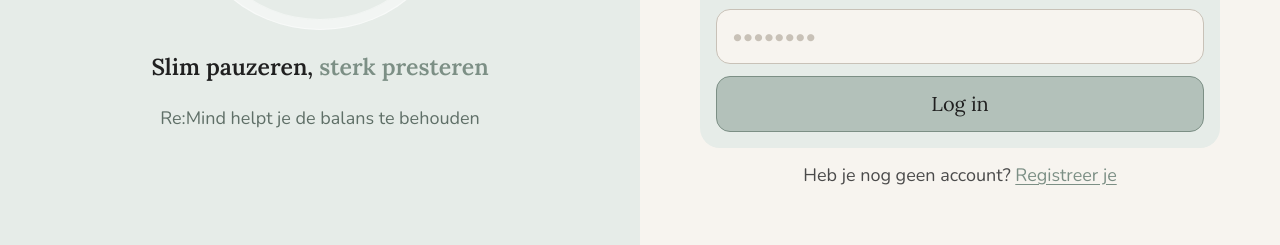
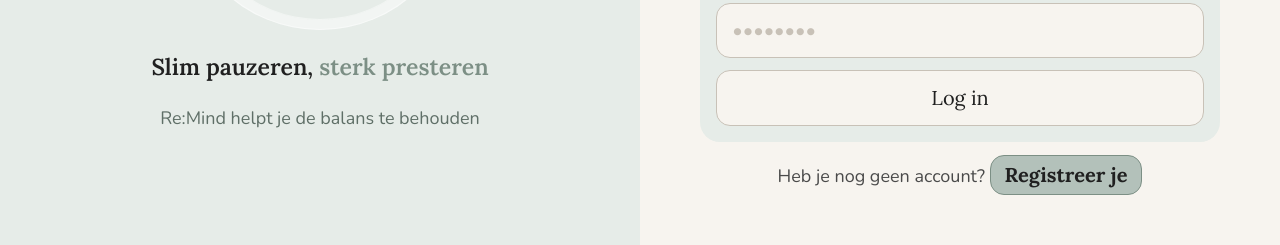
Before and after one commit to sampittois/Re-Mind_App_Individueel, a React (Vite) app in the folder stress-app/frontend/: page / in a window 1280 px wide. Shown: the part 459-704 px from the top of the page. Built offline with nearby package versions, Linux system fonts and the light colour scheme; no server answers.

Commit message:
feat: enhance button styles across login, navbar, and pause suggestions for consistency

```diff
--- a/stress-app/frontend/src/styles/login.css
+++ b/stress-app/frontend/src/styles/login.css
@@ -123,6 +123,15 @@
   border-radius: var(--radius-lg);
   width: 100%;
   max-width: 520px;
+  --button-fill: var(--button-dark-default-fill);
+  --button-border-color: var(--button-dark-default-border);
+  --button-text-color: var(--button-dark-default-text);
+  --button-hover-fill: var(--button-dark-hover-fill);
+  --button-hover-border-color: var(--button-dark-hover-border);
+  --button-hover-text-color: var(--button-dark-hover-text);
+  --button-active-fill: var(--button-dark-active-fill);
+  --button-active-border-color: var(--button-dark-active-border);
+  --button-active-text-color: var(--button-dark-active-text);
 }
 
 .login-form-field {
@@ -294,25 +303,39 @@
 }
 
 .auth-link-button {
-  padding: 0;
-  border: 0;
-  background: transparent;
-  color: var(--primary);
-  font: inherit;
-  font-weight: var(--font-weight-regular);
-  text-decoration: underline;
-  text-underline-offset: 0.15em;
+  display: inline-flex;
+  align-items: center;
+  justify-content: center;
+  min-height: 40px;
+  padding: 0 14px;
+  border: var(--button-border-width) var(--button-border-style) var(--button-border-color);
+  border-radius: var(--radius-md);
+  background: var(--button-fill);
+  color: var(--button-text-color);
+  font-family: var(--text-button-label-font-family);
+  font-size: var(--text-button-label-font-size);
+  font-weight: var(--text-button-label-font-weight);
+  line-height: var(--text-button-label-line-height);
+  text-decoration: none;
+  transition: background-color 160ms ease, border-color 160ms ease, color 160ms ease, transform 160ms ease;
 }
 
 .auth-link-button:hover {
-  border-color: transparent;
-  box-shadow: none;
-  color: var(--primary-dark);
+  background: var(--button-hover-fill);
+  border-color: var(--button-hover-border-color);
+  color: var(--button-hover-text-color);
+}
+
+.auth-link-button:active {
+  background: var(--button-active-fill);
+  border-color: var(--button-active-border-color);
+  color: var(--button-active-text-color);
+  transform: translateY(1px);
 }
 
 .auth-link-button:focus,
 .auth-link-button:focus-visible {
-  outline: 2px solid var(--primary);
+  outline: 2px solid var(--button-active-border-color);
   outline-offset: 2px;
 }
 
--- a/stress-app/frontend/src/styles/navbar.css
+++ b/stress-app/frontend/src/styles/navbar.css
@@ -9,9 +9,18 @@
   right: 0;
   width: 100%;
   z-index: 1000;
+  --button-fill: var(--button-dark-default-fill);
+  --button-border-color: var(--button-dark-default-border);
+  --button-text-color: var(--button-dark-default-text);
+  --button-hover-fill: var(--button-dark-hover-fill);
+  --button-hover-border-color: var(--button-dark-hover-border);
+  --button-hover-text-color: var(--button-dark-hover-text);
+  --button-active-fill: var(--button-dark-active-fill);
+  --button-active-border-color: var(--button-dark-active-border);
+  --button-active-text-color: var(--button-dark-active-text);
 }
 
-.nav button:not(.profile) {
+.nav .burger {
   font-family: inherit;
   border: none;
   border-radius: 0;
@@ -20,10 +29,10 @@
   box-shadow: none;
 }
 
-.nav button:hover,
-.nav button:focus,
-.nav button:focus-visible,
-.nav button:active {
+.nav .burger:hover,
+.nav .burger:focus,
+.nav .burger:focus-visible,
+.nav .burger:active {
   border: none;
   box-shadow: none;
 }
@@ -136,42 +145,61 @@
   background: var(--background);
   box-shadow: var(--shadow-md);
   z-index: 1100;
+  --button-fill: var(--button-light-default-fill);
+  --button-border-color: var(--button-light-default-border);
+  --button-text-color: var(--button-light-default-text);
+  --button-hover-fill: var(--button-light-hover-fill);
+  --button-hover-border-color: var(--button-light-hover-border);
+  --button-hover-text-color: var(--button-light-hover-text);
+  --button-active-fill: var(--button-light-active-fill);
+  --button-active-border-color: var(--button-light-active-border);
+  --button-active-text-color: var(--button-light-active-text);
 }
 
 .links.compact .link {
   text-align: left;
-  padding: 8px 4px;
+  justify-content: flex-start;
+  width: 100%;
+  padding: 8px 12px;
 }
 
 .link {
-  background: none;
-  border: none;
-  font-family: var(--font-family-body);
-  font-weight: var(--font-weight-semibold);
-  font-size: var(--font-size-xs);
-  color: var(--text);
+  display: inline-flex;
+  align-items: center;
+  justify-content: center;
+  min-height: 40px;
+  padding: 0 14px;
+  border: var(--button-border-width) var(--button-border-style) var(--button-border-color);
+  border-radius: var(--radius-md);
+  background: var(--button-fill);
+  color: var(--button-text-color);
+  font-family: var(--text-button-label-font-family);
+  font-size: var(--text-button-label-font-size);
+  font-weight: var(--text-button-label-font-weight);
   cursor: pointer;
   opacity: 1;
-  transition: color 0.2s ease;
-  padding: 0;
+  transition: background-color 0.2s ease, border-color 0.2s ease, color 0.2s ease, transform 0.15s ease;
+  text-decoration: none;
+  box-sizing: border-box;
 }
 
 .link:hover {
-  font-weight: var(--font-weight-extrabold);
-  border: none;
-  box-shadow: none;
+  background: var(--button-hover-fill);
+  border-color: var(--button-hover-border-color);
+  color: var(--button-hover-text-color);
 }
 
 .link.active {
+  background: var(--button-active-fill);
+  border-color: var(--button-active-border-color);
+  color: var(--button-active-text-color);
   font-weight: var(--font-weight-bold);
-  border: none;
-  box-shadow: none;
 }
 
 .link.active:hover {
-  font-weight: var(--font-weight-extrabold);
-  border: none;
-  box-shadow: none;
+  background: var(--button-active-fill);
+  border-color: var(--button-active-border-color);
+  color: var(--button-active-text-color);
 }
 
 .profile {
--- a/stress-app/frontend/src/styles/pauseSuggestions.css
+++ b/stress-app/frontend/src/styles/pauseSuggestions.css
@@ -67,6 +67,15 @@
 	gap: 14px;
 	width: 100%;
 	max-width: 640px;
+	--button-fill: var(--button-light-active-fill);
+	--button-border-color: var(--button-light-active-border);
+	--button-text-color: var(--button-light-active-text);
+	--button-hover-fill: var(--button-light-hover-fill);
+	--button-hover-border-color: var(--button-light-hover-border);
+	--button-hover-text-color: var(--button-light-hover-text);
+	--button-active-fill: var(--button-light-default-fill);
+	--button-active-border-color: var(--button-light-default-border);
+	--button-active-text-color: var(--button-light-default-text);
 }
 
 .pause-page-tab {
```
